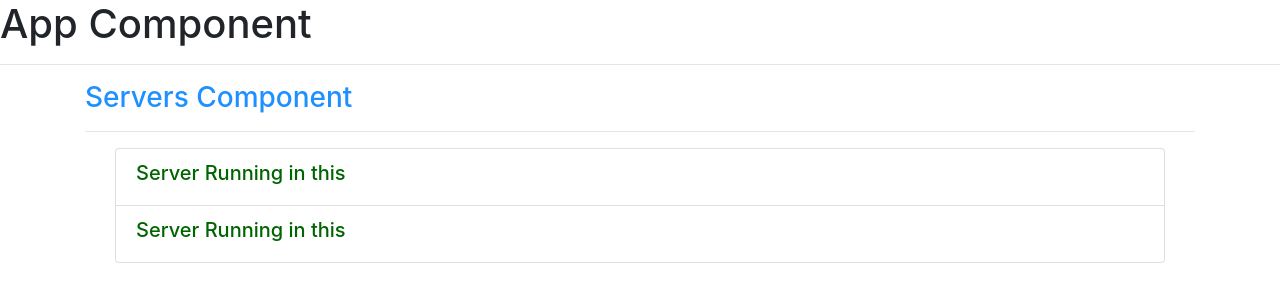
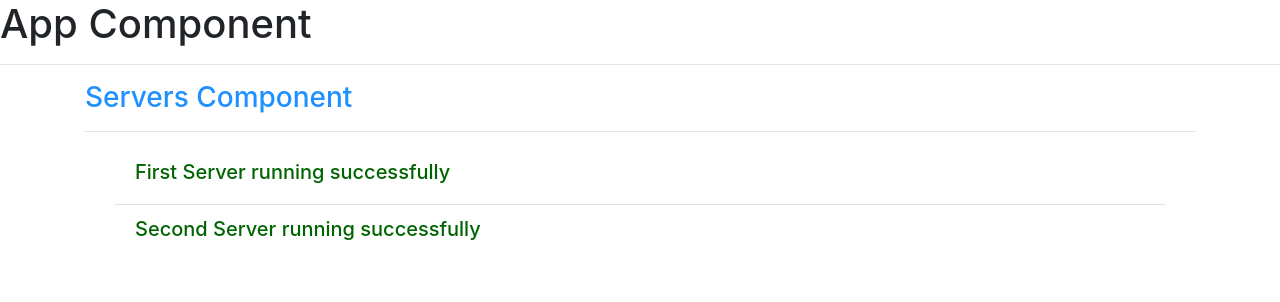
Before and after one commit to ajai1/AngularProject, an Angular app in the folder Project/: page / in a window 1280 px wide. Shown: the top 302 px of the page. Built offline with nearby package versions, Linux system fonts and the light colour scheme.

Commit message:
injecting input through HTML to another Component

```diff
--- a/Project/src/app/server/server.component.html
+++ b/Project/src/app/server/server.component.html
@@ -1 +1 @@
-<h5> {{name}} </h5>
+<h5>{{server}} {{'running'}} {{name}} </h5>
--- a/Project/src/app/server/server.component.ts
+++ b/Project/src/app/server/server.component.ts
@@ -1,4 +1,4 @@
-import { Component } from '@angular/core';
+import { Component, Input } from '@angular/core';
 
 @Component({
   selector: 'app-server',
@@ -12,6 +12,7 @@ import { Component } from '@angular/core';
 
 export class ServerComponent{
 
-  name = 'Server Running in this';
+  @Input() server: string;
+  name = 'successfully';
 
 }
--- a/Project/src/app/servers/servers.component.html
+++ b/Project/src/app/servers/servers.component.html
@@ -3,12 +3,12 @@
 
 <div class="container">
   <div class="container" width="10px">
-    <ul class="list-group">
+    <ul class="list-group list-group-flush">
       <li class="list-group-item">
-        <app-server></app-server>
+        <app-server server="First Server"></app-server>
       </li>
       <li class="list-group-item">
-        <app-server></app-server>
+        <app-server server="Second Server"></app-server>
       </li>
     </ul>
   </div>
```
